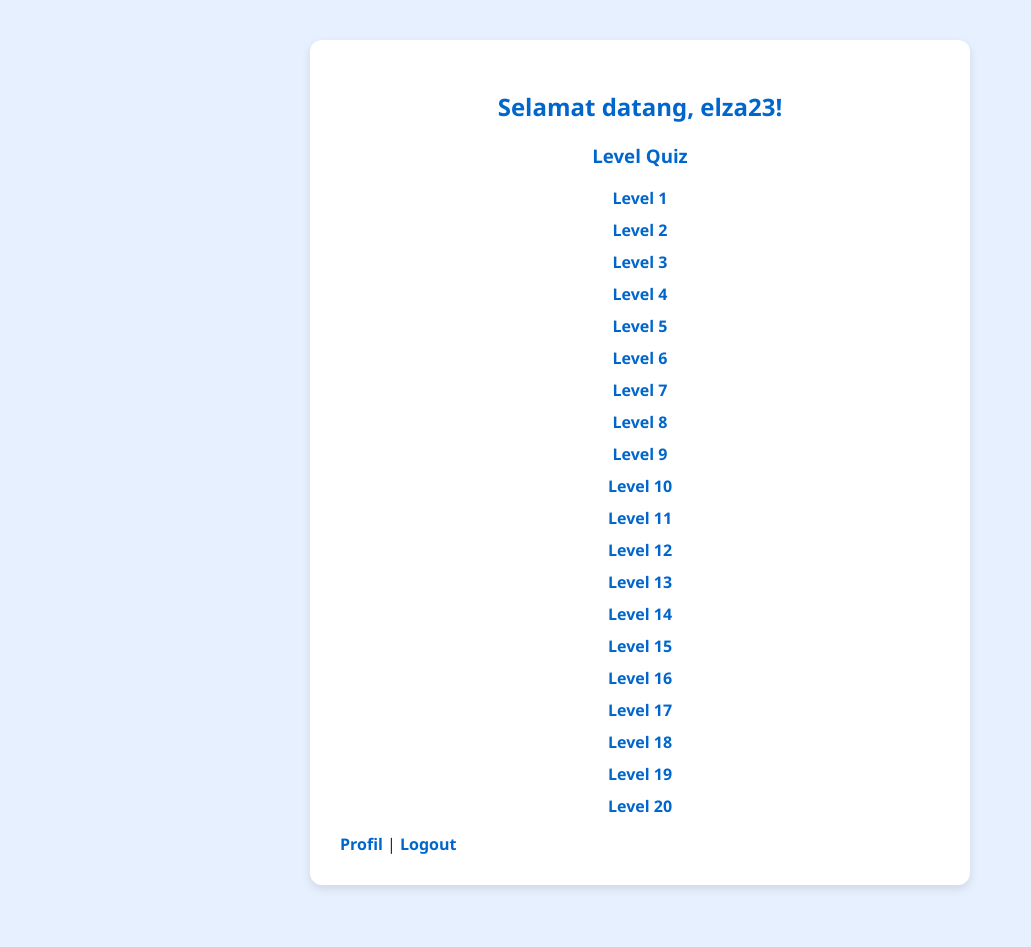
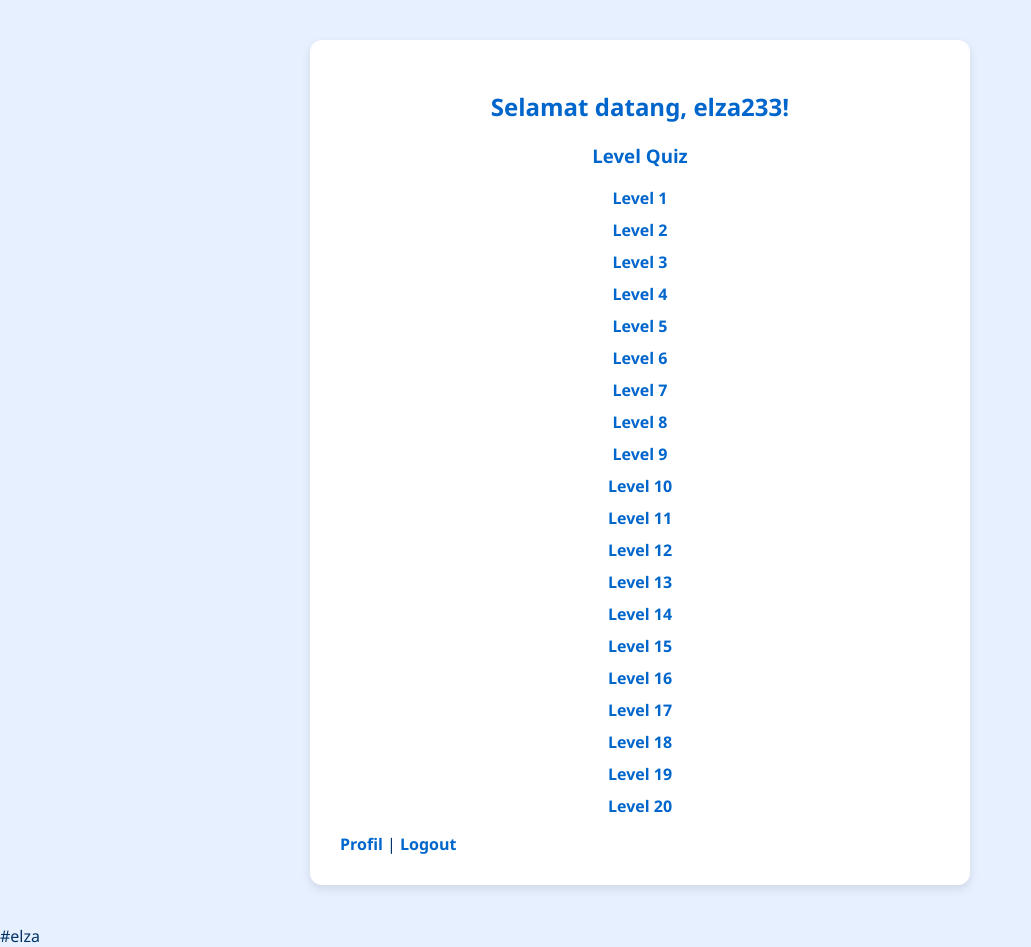
Before and after one commit to Elzleonardo/Quizz-Game, a PHP site: page /dashboard.php in a window 1280 px wide. Shown: the whole page, without its empty margins (0-1031 px from the left). Before the commit the page ends 889 px from the top, so only its background shows below. Run offline with PHP 8.4, Linux system fonts and the light colour scheme; a user stored in the database is signed in; a stand-in replaces the project's code that opens the database connection.

Commit message:
first commit

```diff
--- a/assets/css/style.css
+++ b/assetss/css/style.css
@@ -66,3 +66,4 @@ ul {
 ul li {
     margin: 10px 0;
 }
+ #elza
--- a/dashboard.php
+++ b/dashboard.php
@@ -21,3 +21,4 @@ if (!isset($_SESSION['user_id'])) header('Location: index.php');
 </div>
 </body>
 </html>
+#elza
--- a/index.php
+++ b/index.php
@@ -35,3 +35,4 @@ if ($_SERVER['REQUEST_METHOD'] == 'POST') {
 </div>
 </body>
 </html>
+#elza
--- a/install.sql
+++ b/install.sql
@@ -16,6 +16,6 @@ CREATE TABLE IF NOT EXISTS questions (
 );
 
 -- Akun default
-INSERT INTO users (username, password) VALUES ('elza23', 'kadal2323');
+INSERT INTO users (username, password) VALUES ('elza233', 'kadal2323');
 
 -- Soal akan ditambahkan secara manual atau dari file SQL yang kamu dapat sebelumnya
--- a/install_soal.sql
+++ b/install_soal.sql
@@ -207,3 +207,4 @@ INSERT INTO questions (level, qtype, operand1, operand2) VALUES (20, 'add', 25,
 INSERT INTO questions (level, qtype, operand1, operand2) VALUES (20, 'div', 912, 16);
 INSERT INTO questions (level, qtype, operand1, operand2) VALUES (20, 'div', 2150, 86);
 INSERT INTO questions (level, qtype, operand1, operand2) VALUES (20, 'div', 3619, 77);
+#elza
--- a/logout.php
+++ b/logout.php
@@ -4,3 +4,4 @@ session_destroy();
 header('Location: index.php');
 exit;
 ?>
+#elza
--- a/profile.php
+++ b/profile.php
@@ -13,3 +13,4 @@ if (!isset($_SESSION['user_id'])) header('Location: index.php');
 </div>
 </body>
 </html>
+#elza
--- a/quiz.php
+++ b/quiz.php
@@ -93,7 +93,7 @@ if ($_SERVER['REQUEST_METHOD'] == 'POST') {
     <div class="quiz-box">
         <h3>Level <?= $level ?> - Soal <?= $index + 1 ?>/10</h3>
 
-        <!-- ✅ TAMPILKAN NOTIFIKASI bagus -->
+        <!-- ✅ TAMPILKAN NOTIFIKASI baguss -->
         <?php
         if (isset($_SESSION['feedback'])) {
             $type = $_SESSION['feedback']['type'] === 'success' ? 'alert-success' : 'alert-danger';
--- a/result.php
+++ b/result.php
@@ -14,3 +14,4 @@ $score = $_SESSION['score'][$level] ?? 0;
 </div>
 </body>
 </html>
+#elza
```
